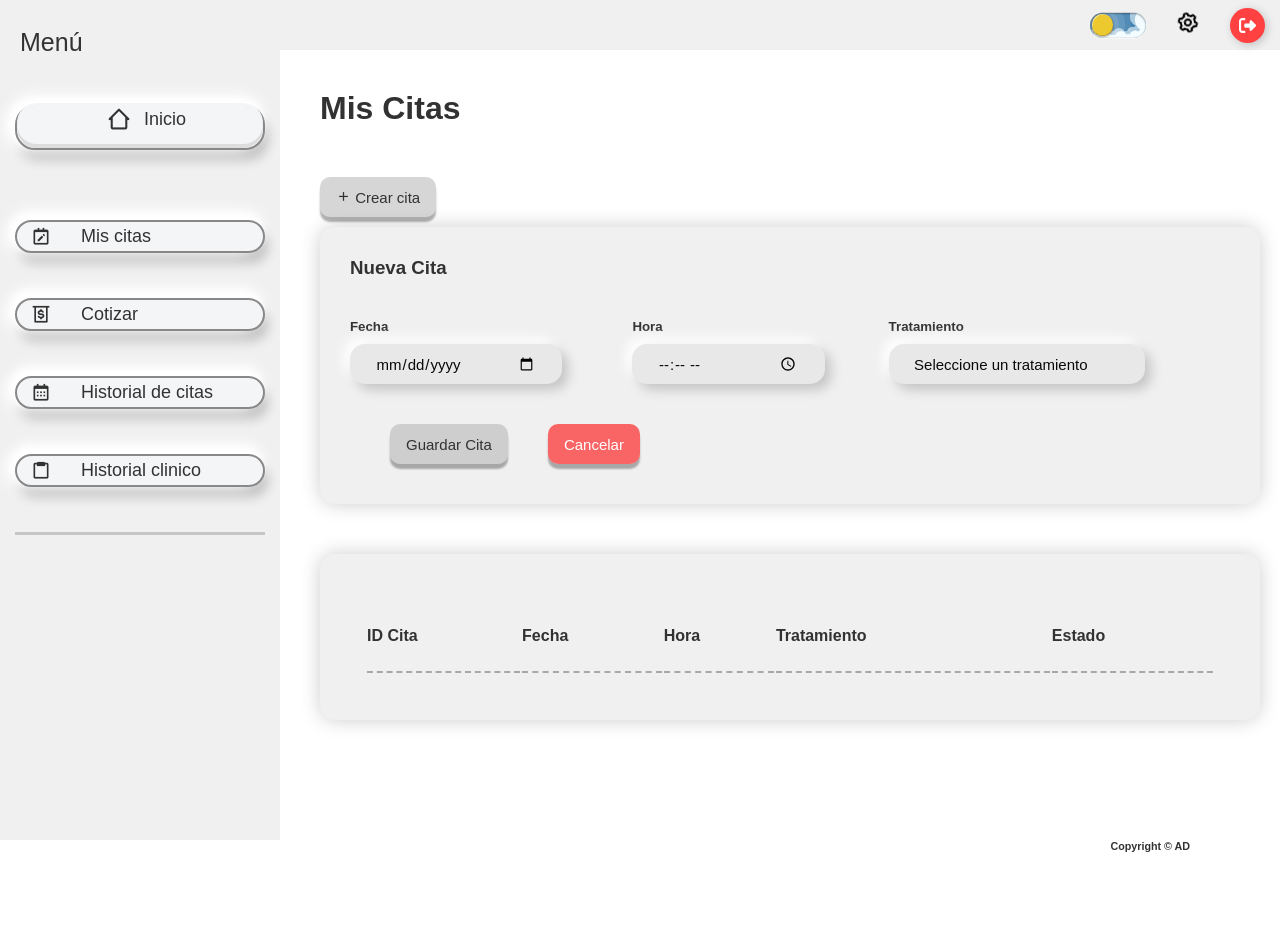
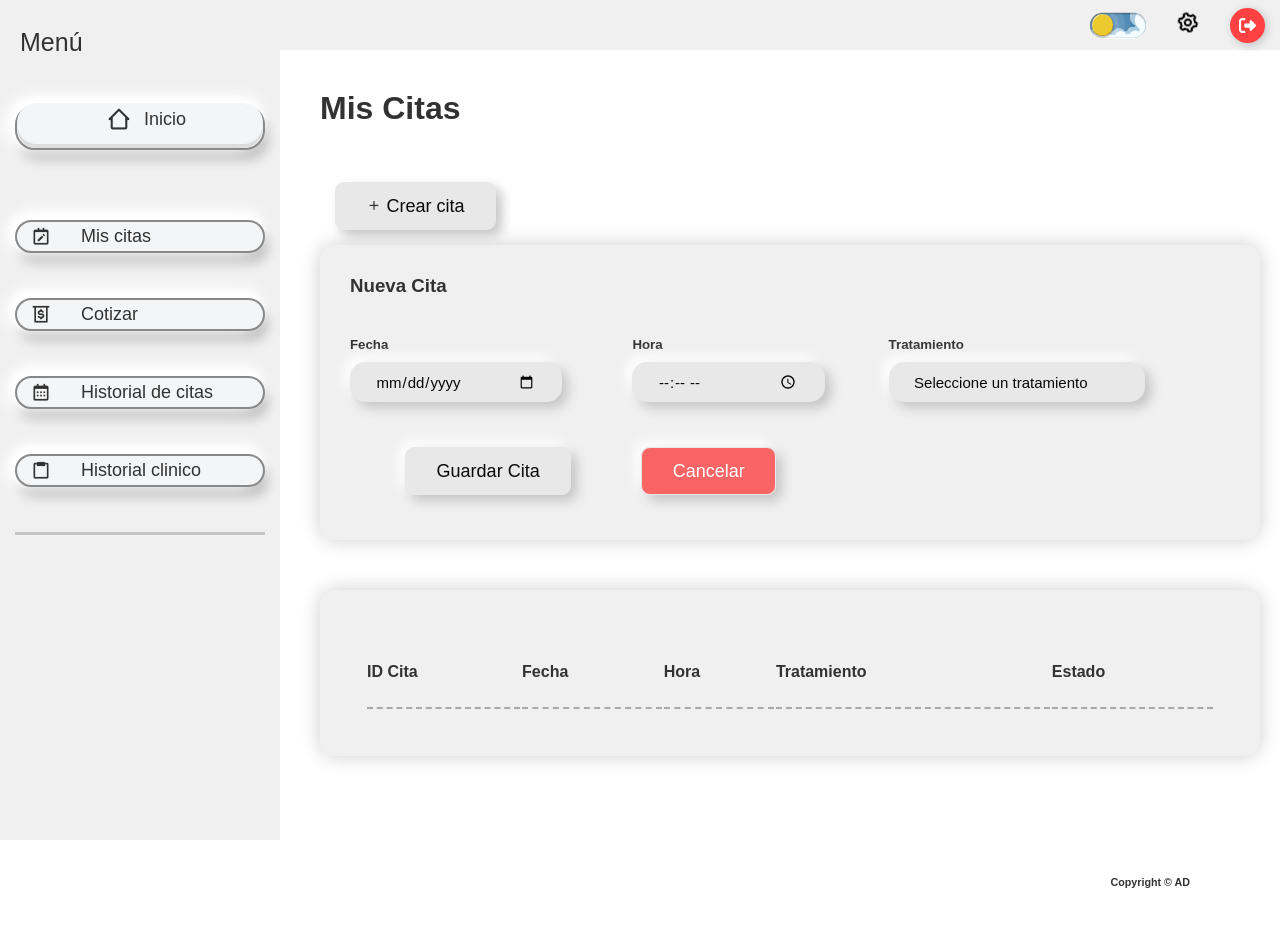
Before and after one commit to PuzzleZeR0/alphahealth, a website: page public/views/citas.html in a window 1280 px wide. Both pictures are taken after a click on the button "Crear cita". Drawn offline with nearby package versions, Linux system fonts and the light colour scheme; a script that the page names is missing.

Commit message:
diseño de botones

```diff
--- a/public/css/masterStyle.css
+++ b/public/css/masterStyle.css
@@ -368,69 +368,56 @@
 }
 
 .btn-secundary {
-    white-space: nowrap;
-    width: fit-content;
-    padding: 8px 16px;
-    height: 40px;
-    margin: 10px 0;
-    border: none;
-    border-radius: 10px;
-    outline: none;
-    font-size: 15px;
-    box-shadow: 0 5px 2px 0px var(--color-shadow);
-    background-color: var(--color-btn-secundary);
-    transition: all 0.4s ease-in-out;
-    cursor: pointer;
-    align-content: center;
-    align-items: center;
-    justify-content: center;
-    justify-items: center;
+  width: fit-content;
+  color: #090909;
+  padding: 0.7em 1.7em;
+  font-size: 18px;
+  border-radius: 0.5em;
+  background: #e8e8e8;
+  cursor: pointer;
+  border: 1px solid #e8e8e8;
+  transition: all 0.3s;
+  box-shadow: 6px 6px 12px #c5c5c5, -6px -6px 12px #ffffff;
+  margin: 15px;
 
 }
 .btn-secundary i{
     font-size: 15px;
 }
     .btn-secundary:hover{
-        background-color: var(--color-orange);
-        box-shadow: 0 0 20px rgba(0, 0, 0, 0.2);
+      scale: 1.1;
+        border: 1px solid white;
     }
 
     .btn-secundary:active{
-        background-color: var(--color-orange);
-        box-shadow: inset 4px 5px 2px 0px var(--color-shadow);
+        box-shadow: 0px 0px 12px #c5c5c5, -4px -4px 12px #ffffff;
+        scale: 0.95;
     }
 
 .btn-danger {
-    width: fit-content;
-    padding: 8px 16px;
-    height: 40px;
-    margin: 10px 0;
-    border: none;
-    border-radius: 10px;
-    outline: none;
-    font-size: 15px;
-    box-shadow: 0 5px 2px 0px var(--color-shadow);
+  padding: 0.7em 1.7em;
+  font-size: 18px;
+  border-radius: 0.5em;
+  cursor: pointer;
+  border: 1px solid #e8e8e8;
+  transition: all 0.3s;
+  box-shadow: 6px 6px 12px #c5c5c5, -6px -6px 12px #ffffff;
     background-color: var(--color-danger-op);
-    transition: all 0.4s ease-in-out;
-    cursor: pointer;
-    align-content: center;
-    align-items: center;
-    justify-content: center;
-    justify-items: center;
     color: var(--bg-portada);
+    margin: 15px;
 }
 .btn-danger i {
     font-size: 15px;
     color: var(--bg-portada);
 }
     .btn-danger:hover{
-        background-color: var(--color-danger);
-        box-shadow: 0 0 20px rgba(0, 0, 0, 0.2);
+        scale: 1.1;
+        border: 1px solid white;
     }
 
     .btn-danger:active{
-        background-color: var(--color-danger);
-        box-shadow: inset 4px 5px 2px 0px var(--color-shadow);
+        box-shadow: 0px 0px 12px #c5c5c5, -4px -4px 12px #ffffff;
+        scale: 0.95;
     }
 
 
--- a/public/views/citas.html
+++ b/public/views/citas.html
@@ -193,7 +193,7 @@
     </footer>
 
     <script src="../js/general.js"></script>
-    <script src="../js/auth.js"></script>
+    <!-- <script src="../js/auth.js"></script> -->
     <script src="../js/citas.js"></script>
 </body>
 </html>
```
Also changed, not shown: public/views/users.html (+52 -1 lines).
